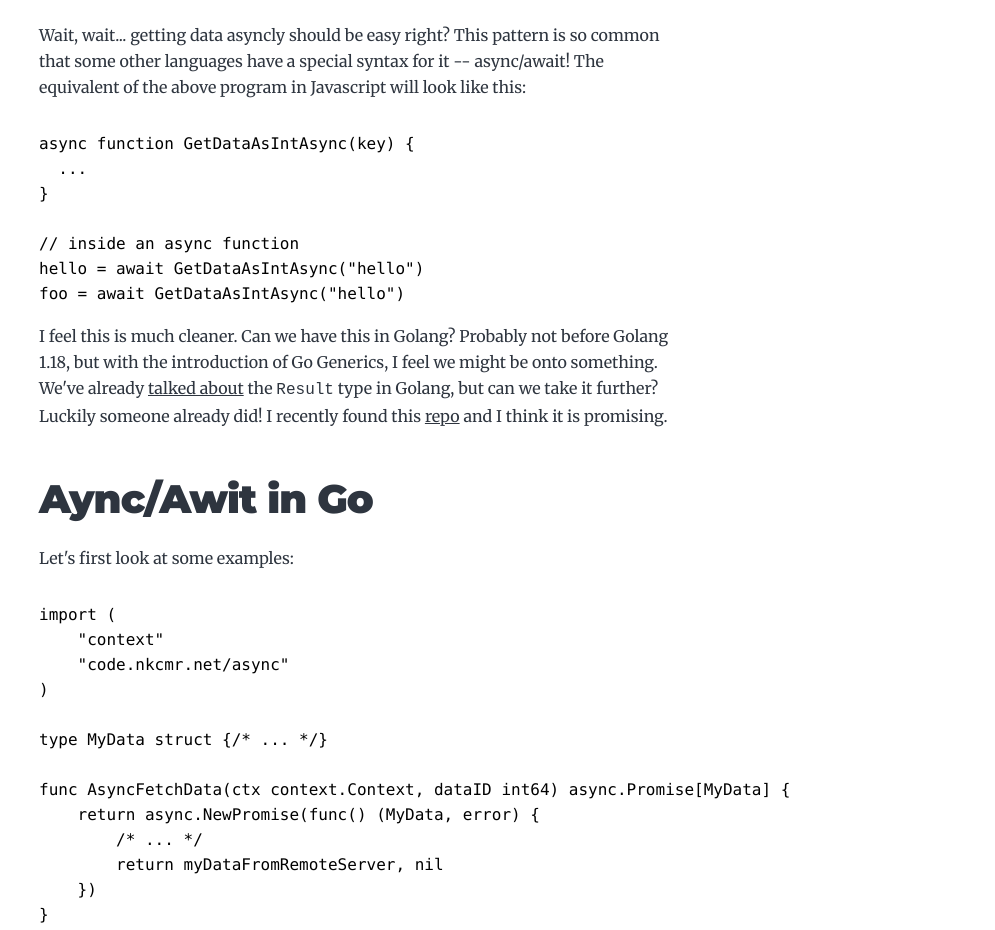
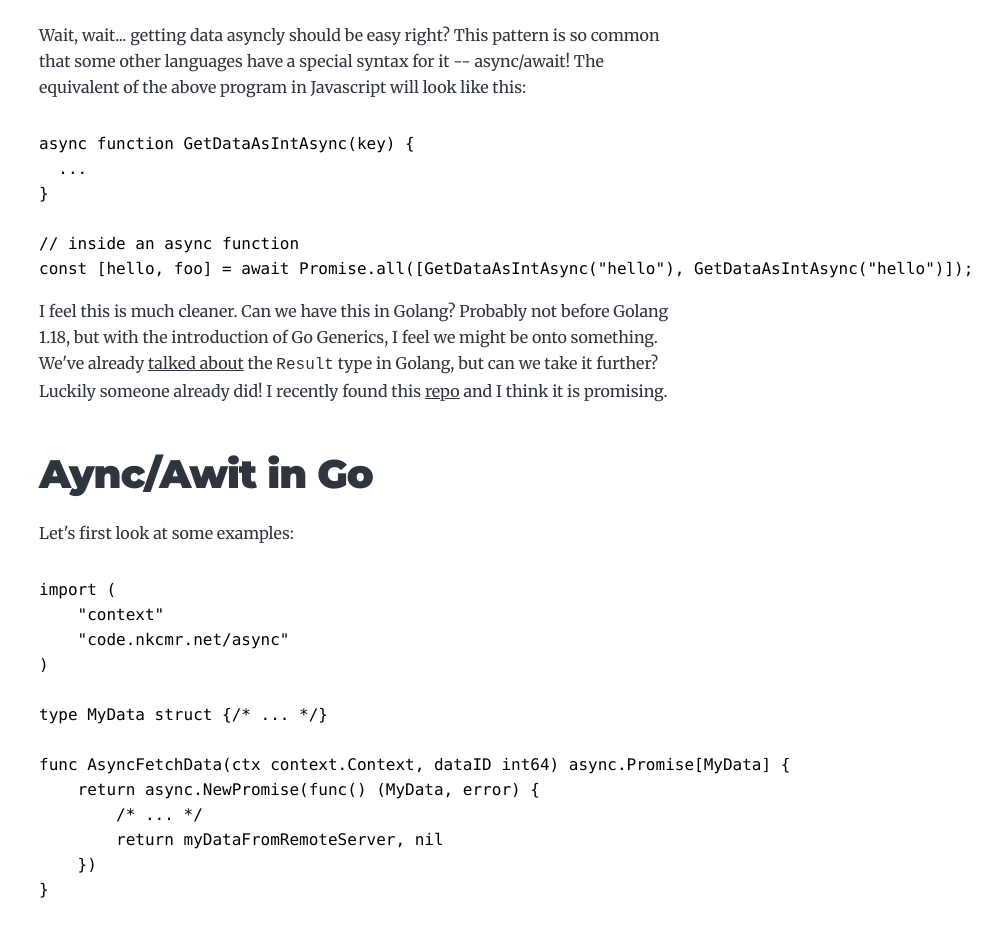
Before and after one commit to bobfang1992/personal-blog, a Gatsby site: page /go-async/ in a window 1280 px wide. Shown: the part 2480-3410 px from the top of the page, without its empty margins (285-1280 px from the left). Built offline with nearby package versions, Linux system fonts and the light colour scheme; Gatsby itself is replaced by a stand-in of ours; some packages are replaced by stand-ins of ours; code samples lack their colours.

Commit message:
fix a bug

````diff
--- a/content/blog/go-async/index.md
+++ b/content/blog/go-async/index.md
@@ -88,8 +88,7 @@ async function GetDataAsIntAsync(key) {
 }
 
 // inside an async function
-hello = await GetDataAsIntAsync("hello")
-foo = await GetDataAsIntAsync("hello")
+const [hello, foo] = await Promise.all([GetDataAsIntAsync("hello"), GetDataAsIntAsync("hello")]);
 ```
 
 I feel this is much cleaner. Can we have this in Golang? Probably not before Golang 1.18, but with the introduction of Go Generics, I feel we might be onto something. We've already [talked about](https://csgrinding.xyz/go-result-1/) the `Result` type in Golang, but can we take it further? Luckily someone already did! I recently found this [repo](https://github.com/nkcmr/async) and I think it is promising.
````
